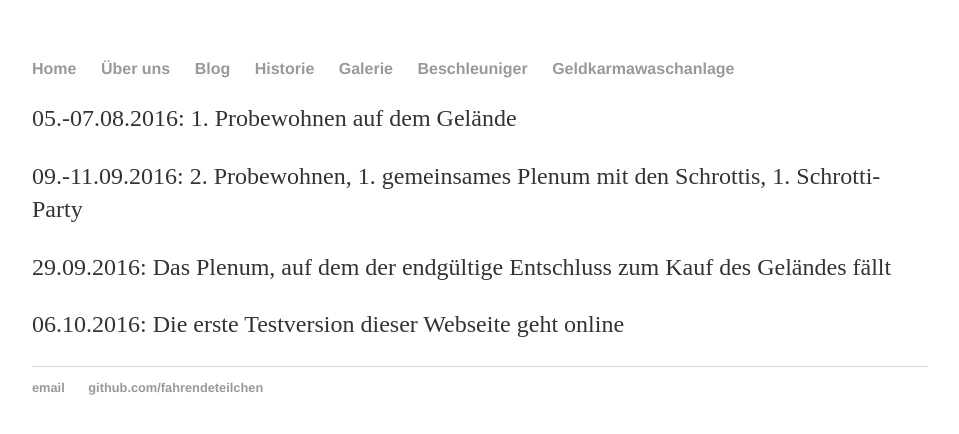
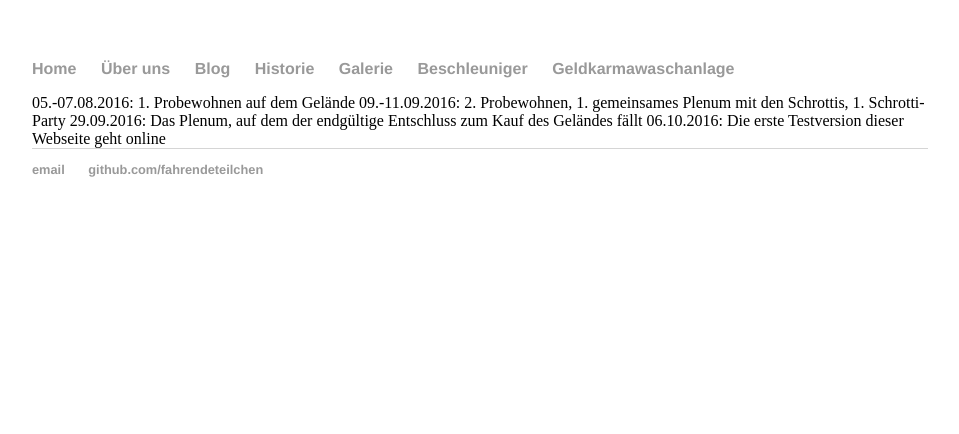
Before and after one commit to fahrendeteilchen/fahrendeteilchen.github.io, a Jekyll site: the page built from history.html, in a window 1280 px wide. Shown: the top 434 px of the page, without its empty margins (160-1119 px from the left). Built offline with Jekyll 4.4.1, drawn with Linux system fonts in a browser that asks for light colours.

```diff
--- a/history.html
+++ b/history.html
@@ -1,7 +1,7 @@
 ---
 layout: default
 ---
-<p>05.-07.08.2016: 1. Probewohnen auf dem Gelände
-<p>09.-11.09.2016: 2. Probewohnen, 1. gemeinsames Plenum mit den Schrottis, 1. Schrotti-Party</p>
-<p>    29.09.2016: Das Plenum, auf dem der endgültige Entschluss zum Kauf des Geländes fällt</p>
-<p>    06.10.2016: Die erste Testversion dieser Webseite geht online</p>
+05.-07.08.2016: 1. Probewohnen auf dem Gelände
+09.-11.09.2016: 2. Probewohnen, 1. gemeinsames Plenum mit den Schrottis, 1. Schrotti-Party
+    29.09.2016: Das Plenum, auf dem der endgültige Entschluss zum Kauf des Geländes fällt
+    06.10.2016: Die erste Testversion dieser Webseite geht online
```
